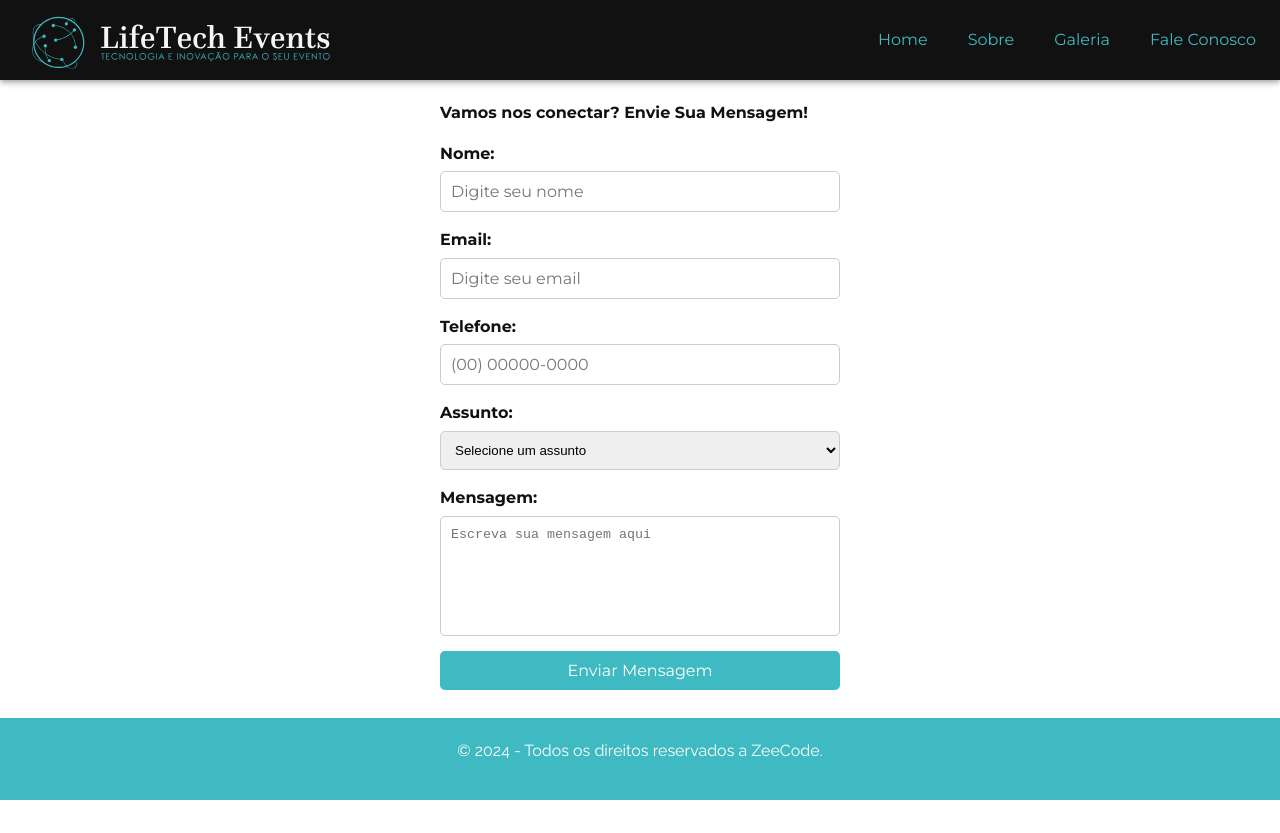
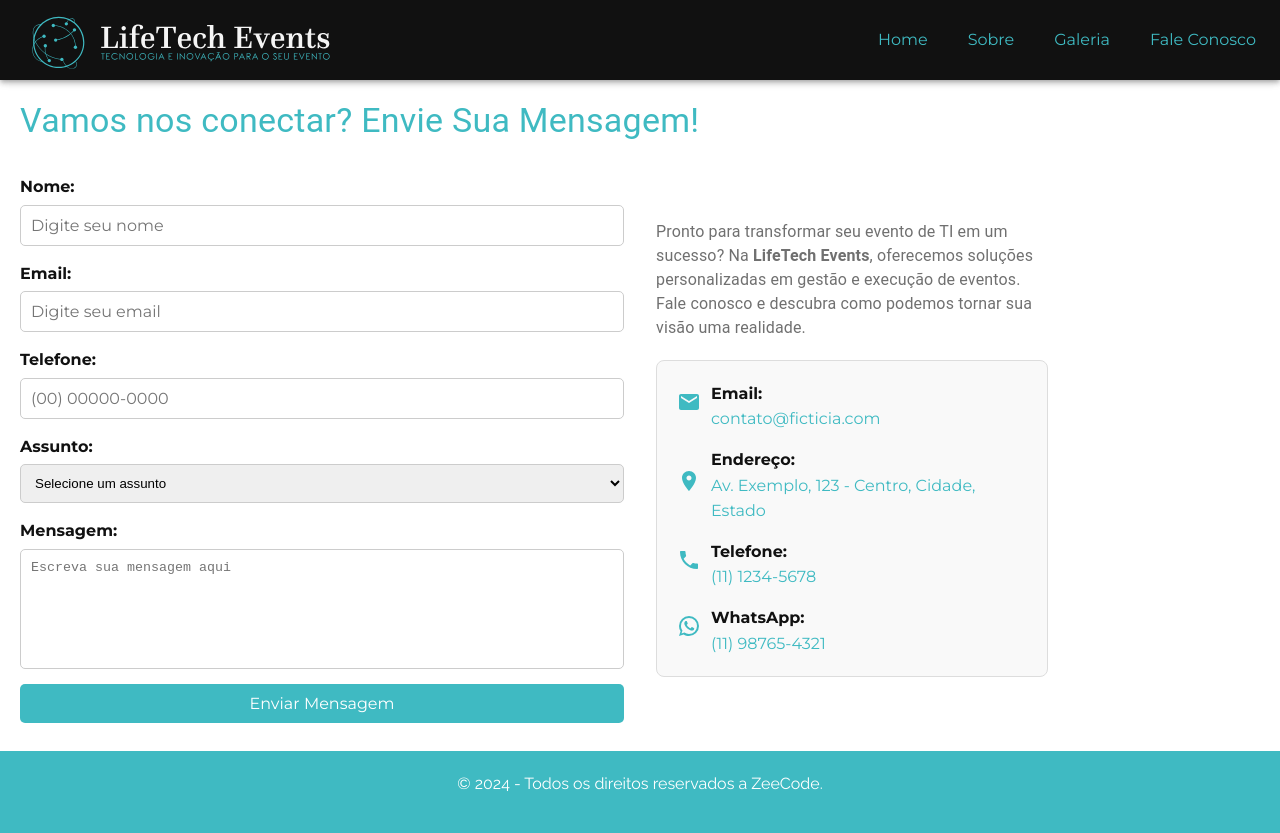
Before and after one commit to zeccode/lifesevents, a React (Vite) app: page /contact-us in a window 1280 px wide. Before the commit the page ends 800 px from the top, so only its background shows below. Built offline with nearby package versions, Linux system fonts and the light colour scheme.

Commit message:
feat(contactForm): ajustes UI no componete de formulario de Fale Conosco

```diff
--- /dev/null
+++ b/src/components/contactInfo/ContactInfo.tsx
@@ -0,0 +1,94 @@
+import React from "react";
+import styled from "styled-components";
+import MailIcon from "@mui/icons-material/Mail";
+import LocationOnIcon from "@mui/icons-material/LocationOn";
+import PhoneIcon from "@mui/icons-material/Phone";
+import WhatsAppIcon from "@mui/icons-material/WhatsApp";
+
+const ContactInfo: React.FC = () => {
+  const contactDetails = [
+    {
+      icon: <MailIcon />,
+      label: "Email",
+      value: "contato@ficticia.com",
+      link: "mailto:contato@ficticia.com",
+    },
+    {
+      icon: <LocationOnIcon />,
+      label: "Endereço",
+      value: "Av. Exemplo, 123 - Centro, Cidade, Estado",
+      link: "https://goo.gl/maps/exemplo",
+    },
+    {
+      icon: <PhoneIcon />,
+      label: "Telefone",
+      value: "(11) 1234-5678",
+      link: "tel:+551112345678",
+    },
+    {
+      icon: <WhatsAppIcon />,
+      label: "WhatsApp",
+      value: "(11) 98765-4321",
+      link: "https://wa.me/5511987654321",
+    },
+  ];
+
+  return (
+    <Container>
+      {contactDetails.map((detail, index) => (
+        <ContactItem key={index}>
+          <IconContainer>{detail.icon}</IconContainer>
+          <ContactText>
+            <Label>{detail.label}:</Label>
+            <Link href={detail.link} target="_blank" rel="noopener noreferrer">
+              {detail.value}
+            </Link>
+          </ContactText>
+        </ContactItem>
+      ))}
+    </Container>
+  );
+};
+
+export default ContactInfo;
+
+// Styled Components
+const Container = styled.div`
+  display: flex;
+  flex-direction: column;
+  gap: 15px;
+  padding: 20px;
+  border: 1px solid #ddd;
+  border-radius: 8px;
+  max-width: 100%;
+  margin: 0 auto;
+  background-color: #f9f9f9;
+`;
+
+const ContactItem = styled.div`
+  display: flex;
+  align-items: center;
+`;
+
+const IconContainer = styled.div`
+  font-size: 24px;
+  color: ${({ theme }) => theme.colors.primary};
+  margin-right: 10px;
+`;
+
+const ContactText = styled.div`
+  display: flex;
+  flex-direction: column;
+`;
+
+const Label = styled.span`
+  font-weight: bold;
+`;
+
+const Link = styled.a`
+  color: ${({ theme }) => theme.colors.primary};
+  text-decoration: none;
+  &:hover {
+    text-decoration: underline;
+  }
+`;
--- a/src/components/plans/index.tsx
+++ b/src/components/plans/index.tsx
@@ -1,6 +1,7 @@
 import React, { useState } from "react";
 import styled from "styled-components";
-import { FaCheckCircle } from "react-icons/fa"; // Ícone de check
+import { CheckCircle } from "@mui/icons-material"; // Ícone de check
+import { Typography, Card as MuiCard, CardContent } from "@mui/material"; // Componentes do Material UI
 
 type Plan = {
   title: string;
@@ -63,32 +64,42 @@ const Plans: React.FC = () => {
 
   return (
     <Container>
-      <SectionTitle>Confira Nossos Planos</SectionTitle>
+      <SectionTitle variant="h4">Confira Nossos Planos</SectionTitle>
       <SectionDescription>
         Escolha o plano ideal para a gestão e execução do seu evento. Oferecemos
         opções que se adaptam a diferentes necessidades e tamanhos de evento.
         Torne seu evento inesquecível com a nossa ajuda!
       </SectionDescription>
       {plansData.map((plan, index) => (
-        <Card
+        <MuiCard
           key={index}
           onMouseEnter={() => setHoveredIndex(index)}
           onMouseLeave={() => setHoveredIndex(null)}
-          isHovered={hoveredIndex === index}
-          isBlurred={hoveredIndex !== null && hoveredIndex !== index}
-          isHighlighted={plan.isHighlighted}
+          style={{
+            width: "250px",
+            margin: "10px",
+            border: plan.isHighlighted ? "2px solid #1976d2" : "none",
+            transform: hoveredIndex === index ? "scale(1.05)" : "scale(1)",
+            filter:
+              hoveredIndex !== null && hoveredIndex !== index
+                ? "blur(1.5px)"
+                : "none",
+            transition: "transform 0.3s ease, filter 0.3s ease",
+          }}
         >
-          <Title>{plan.title}</Title>
+          <CardContent>
+            <Title variant="h5">{plan.title}</Title>
             <Description>{plan.description}</Description>
             <Price>{plan.price}</Price>
             <Features>
               {plan.features.map((feature, i) => (
                 <Feature key={i}>
-                <FaCheckCircle className="icon" /> <span>{feature}</span>
+                  <CheckCircle className="icon" /> <span>{feature}</span>
                 </Feature>
               ))}
             </Features>
-        </Card>
+          </CardContent>
+        </MuiCard>
       ))}
     </Container>
   );
@@ -102,43 +113,21 @@ const Container = styled.div`
   flex-wrap: wrap;
 `;
 
-const Card = styled.div<{
-  isHovered: boolean;
-  isBlurred: boolean;
-  isHighlighted?: boolean;
-}>`
-  width: 250px;
-  padding: 20px;
-  border-radius: 10px;
-  box-shadow: 0 4px 8px rgba(0, 0, 0, 0.1);
-  text-align: center;
-  background-color: "#fff";
-  border: ${({ isHighlighted, theme }) =>
-    isHighlighted ? `2px solid ${theme.colors.primary};` : "none"};
-  transition: transform 0.3s ease, filter 0.3s ease;
-  filter: ${({ isBlurred }) => (isBlurred ? "blur(1.5px)" : "none")};
-  transform: ${({ isHovered }) => (isHovered ? "scale(1.05)" : "scale(1)")};
-  &:hover {
-    cursor: pointer;
-  }
-`;
-
-const Title = styled.h4`
-  font-size: 1.5em;
+const Title = styled(Typography)`
   margin-bottom: 10px;
-  color: #666;
+  color: ${(props) => props.theme.colors.gray};
   font-weight: 400;
 `;
 
-const Description = styled.p`
+const Description = styled(Typography)`
   font-size: 1em;
-  color: #666;
+  color: ${(props) => props.theme.colors.gray};
 `;
 
-const Price = styled.p`
+const Price = styled(Typography)`
   font-size: 1.2em;
   font-weight: bold;
-  color: ${(props) => props.theme.colors.secondary};
+  color: ${(props) => props.theme.colors.primary};
   margin: 10px 0;
 `;
 
@@ -165,15 +154,16 @@ const Feature = styled.li`
     text-align: left;
   }
 `;
-const SectionTitle = styled.h1`
+
+const SectionTitle = styled(Typography)`
   font-size: 2.5em;
   color: ${(props) => props.theme.colors.primary};
   margin-bottom: 10px;
 `;
 
-const SectionDescription = styled.p`
+const SectionDescription = styled(Typography)`
   font-size: 1.2em;
-  color: ${(props) => props.theme.colors.gray};
+  color: #777; /* Cor para a descrição */
   margin-bottom: 30px;
   text-align: center;
 `;
--- a/src/pages/contact/contactForm.tsx
+++ b/src/pages/contact/contactForm.tsx
@@ -113,7 +113,6 @@ const ContactForm: React.FC = () => {
 
   return (
     <FormContainer onSubmit={handleSubmit}>
-      <h2>Vamos nos conectar? Envie Sua Mensagem!</h2>
       {successMessage && <SuccessMessage>{successMessage}</SuccessMessage>}
 
       {/* Campos de entrada com placeholders */}
@@ -235,7 +234,7 @@ const FormContainer = styled.form`
   display: flex;
   flex-direction: column;
   gap: 15px;
-  max-width: 400px;
+  max-width: 100%;
   margin: 0 auto;
 `;
 
--- a/src/pages/contact/index.tsx
+++ b/src/pages/contact/index.tsx
@@ -1,15 +1,55 @@
+import Grid from "@mui/material/Grid2";
+import ContactInfo from "../../components/contactInfo/ContactInfo";
 import ContactForm from "./contactForm";
+import styled from "styled-components";
+import { Typography } from "@mui/material"; // Componentes do Material UI
 // import MyMapComponent from "../../components/myMapComponent";
 
 function Contact() {
   return (
     <>
       <section>
-        <ContactForm />
+        <Grid container spacing={4}>
+          <Grid size={{ xs: 12, md: 12 }} textAlign="left">
+            <SectionTitle variant="h4">
+              Vamos nos conectar? Envie Sua Mensagem!
+            </SectionTitle>
+          </Grid>
+          <Grid size={{ xs: 12, md: 6 }}>
+            <ContactForm />
+          </Grid>
+          <Grid
+            size={{ xs: 12, md: 4 }}
+            display="flex"
+            justifyContent="center"
+            alignItems="center"
+            flexDirection="column"
+            gap="20"
+          >
+            <Description>
+              Pronto para transformar seu evento de TI em um sucesso? Na{" "}
+              <strong>LifeTech Events</strong>, oferecemos soluções
+              personalizadas em gestão e execução de eventos. Fale conosco e
+              descubra como podemos tornar sua visão uma realidade.
+            </Description>
+            <ContactInfo />
+          </Grid>
+        </Grid>
       </section>
       {/* <MyMapComponent /> */}
     </>
   );
 }
 
+const SectionTitle = styled(Typography)`
+  font-size: 2.5em;
+  color: ${(props) => props.theme.colors.primary};
+  margin-bottom: 10px;
+`;
+
+const Description = styled(Typography)`
+  font-size: 1em;
+  color: ${(props) => props.theme.colors.gray};
+  padding: 0 0 20px;
+`;
 export default Contact;
```
Lines whose indentation alone changed are shown as unchanged.
